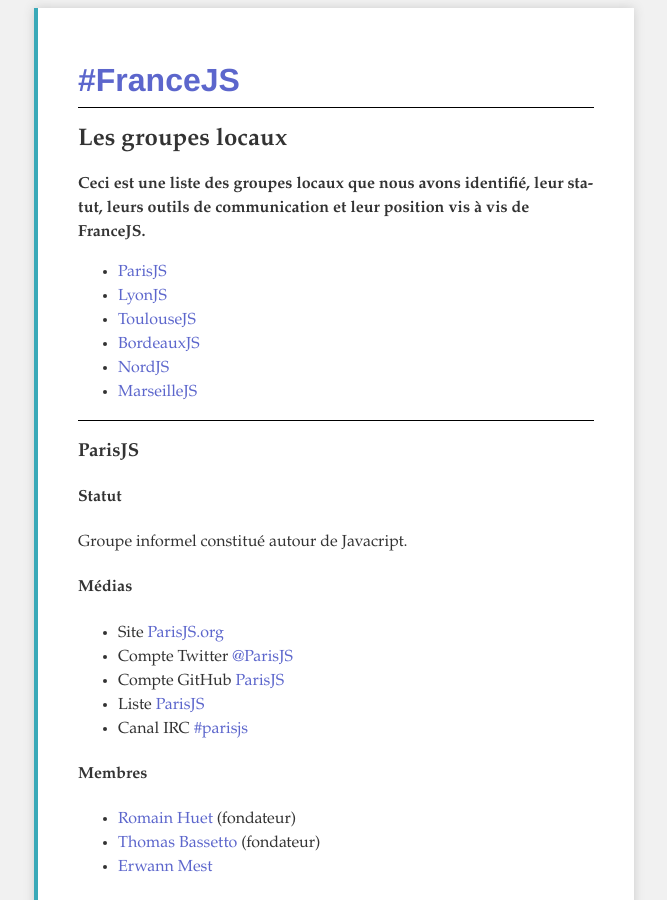
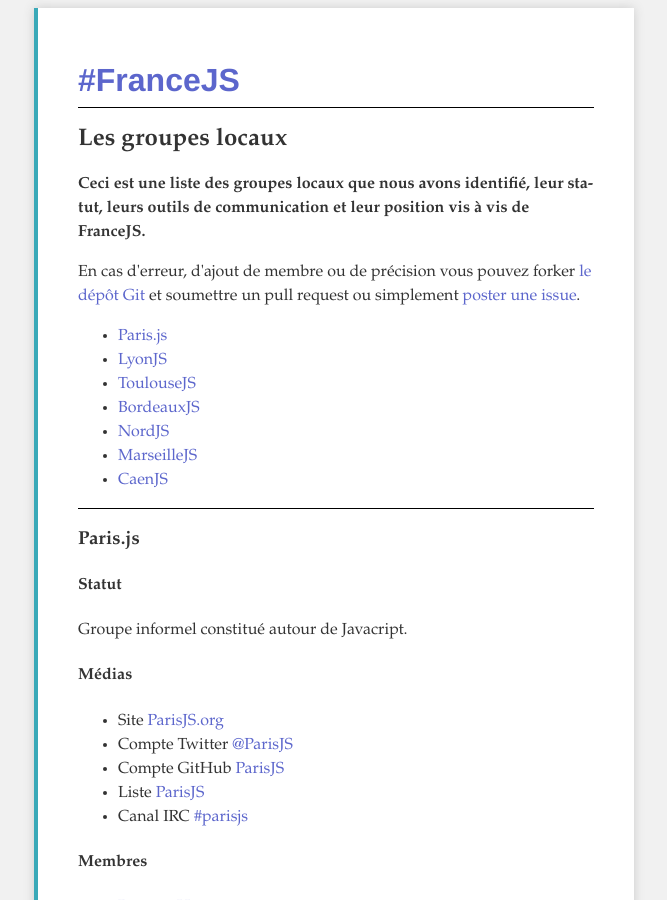
Before and after one commit to francejs/francejs.github.com, a Jekyll site: the page built from groupes.html, in a window 1280 px wide and 900 px high. Shown: the whole window, without its empty margins (306-973 px from the left). Built offline with Jekyll 4.4.1, drawn with Linux system fonts in a browser that asks for light colours; some of the changed text lies outside the part shown.

Commit message:
Added CaenJS, mod Paris.js and pull req and issue invite

```diff
--- a/groupes.html
+++ b/groupes.html
@@ -5,16 +5,18 @@
 <article>
   <h2>Les groupes locaux</h2>
     <p><strong>Ceci est une liste des groupes locaux que nous avons identifié, leur statut, leurs outils de communication et leur position vis à vis de FranceJS.</strong></p>
+	<p>En cas d'erreur, d'ajout de membre ou de précision vous pouvez forker <a href="https://github.com/francejs/francejs.github.com" title="Voir le dépôt">le dépôt Git</a> et soumettre un pull request ou simplement <a href="" title="Envoyer une remarque">poster une issue</a>.</p>
 	<ul>
-		<li><a href="#ParisJS" title="Naviguer vers la section">ParisJS</a></li>
+		<li><a href="#ParisJS" title="Naviguer vers la section">Paris.js</a></li>
 		<li><a href="#LyonJS" title="Naviguer vers la section">LyonJS</a></li>
 		<li><a href="#ToulouseJS" title="Naviguer vers la section">ToulouseJS</a></li>
 		<li><a href="#BordeauxJS" title="Naviguer vers la section">BordeauxJS</a></li>
 		<li><a href="#NordJS" title="Naviguer vers la section">NordJS</a></li>
 		<li><a href="#MarseilleJS" title="Naviguer vers la section">MarseilleJS</a></li>
+		<li><a href="#CaenJS" title="Naviguer vers la section">CaenJS</a></li>
 	</ul>
     <hr />
-    <h3 id="ParisJS">ParisJS</h3>
+    <h3 id="ParisJS">Paris.js</h3>
     <h4>Statut</h4>
 	<p>Groupe informel constitué autour de Javacript.</p>
 	<h4>Médias</h4>
@@ -27,8 +29,8 @@
 	</ul>
 	<h4>Membres</h4>
 	<ul>
-		<li><a href="https://twitter.com/romainhuet" title="Voir son compte Twitter">Romain Huet</a> (fondateur)</li>
-		<li><a href="https://twitter.com/tbassetto" title="Voir son compte Twitter">Thomas Bassetto</a> (fondateur)</li>
+		<li><a href="https://twitter.com/romainhuet" title="Voir son compte Twitter">Romain Huet</a></li>
+		<li><a href="https://twitter.com/tbassetto" title="Voir son compte Twitter">Thomas Bassetto</a></li>
 		<li><a href="https://twitter.com/_kud" title="Voir son compte Twitter">Erwann Mest</a></li>
 	</ul>
 	<h4>Position vis à vis de FranceJS</h4>
@@ -118,4 +120,18 @@
 	</ul>
 	<h4>Position vis à vis de FranceJS</h4>
     <p>On aime et on en redemande.</p>
+    <hr />
+    <h3 id="CaenJS">CaenJS</h3>
+    <h4>Statut</h4>
+	<p>Groupe informel en cours de constitution autour de Javacript.</p>
+	<h4>Médias</h4>
+	<ul>
+		<li>Compte Twitter <a href="https://twitter.com/CaenJS" title="Voir le compte Twitter">@CaenJS</a></li>
+	</ul>
+	<h4>Membres</h4>
+	<ul>
+		<li><a href="https://twitter.com/sylzys" title="Voir son compte Twitter">Syl Zys</a> (fondateur)</li>
+	</ul>
+	<h4>Position vis à vis de FranceJS</h4>
+    <p>Ne sais pas.</p>
 </article>
```
